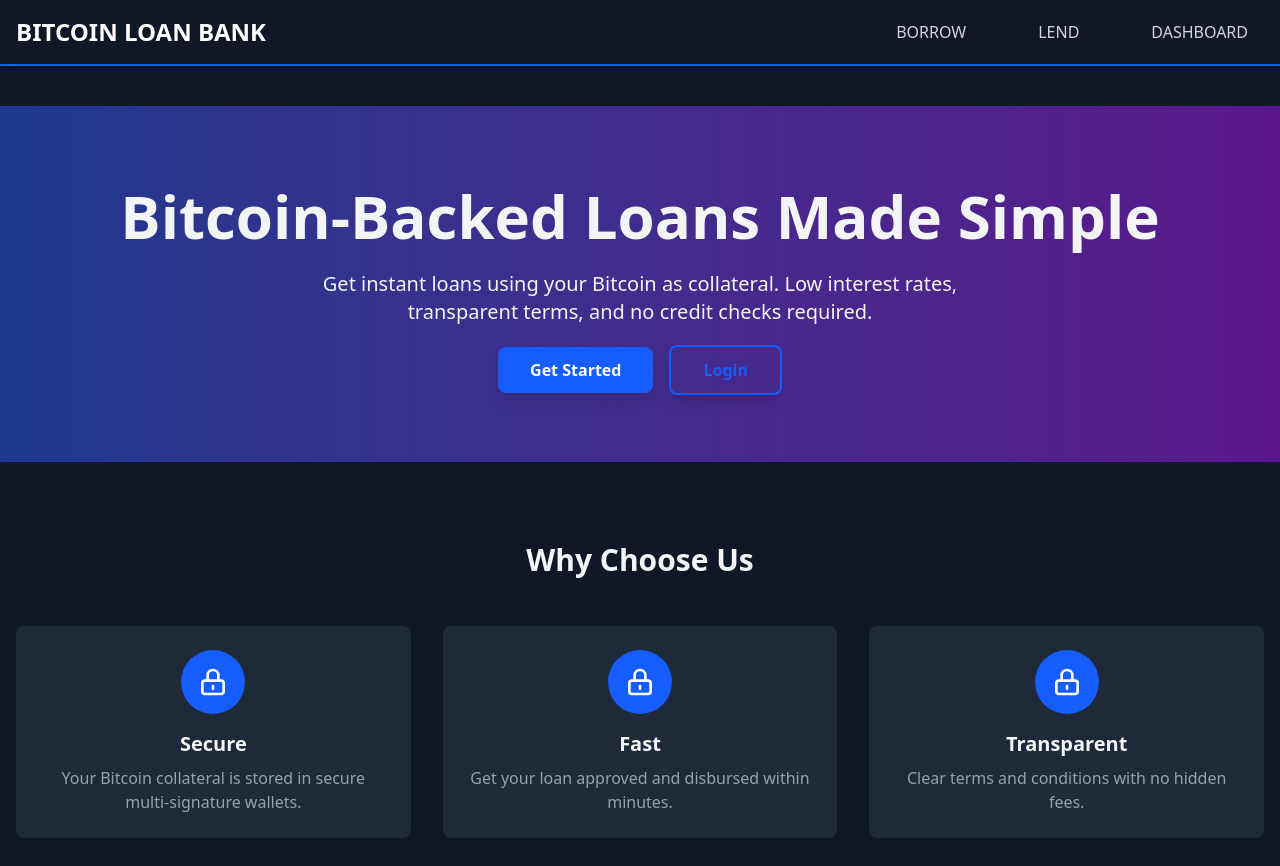
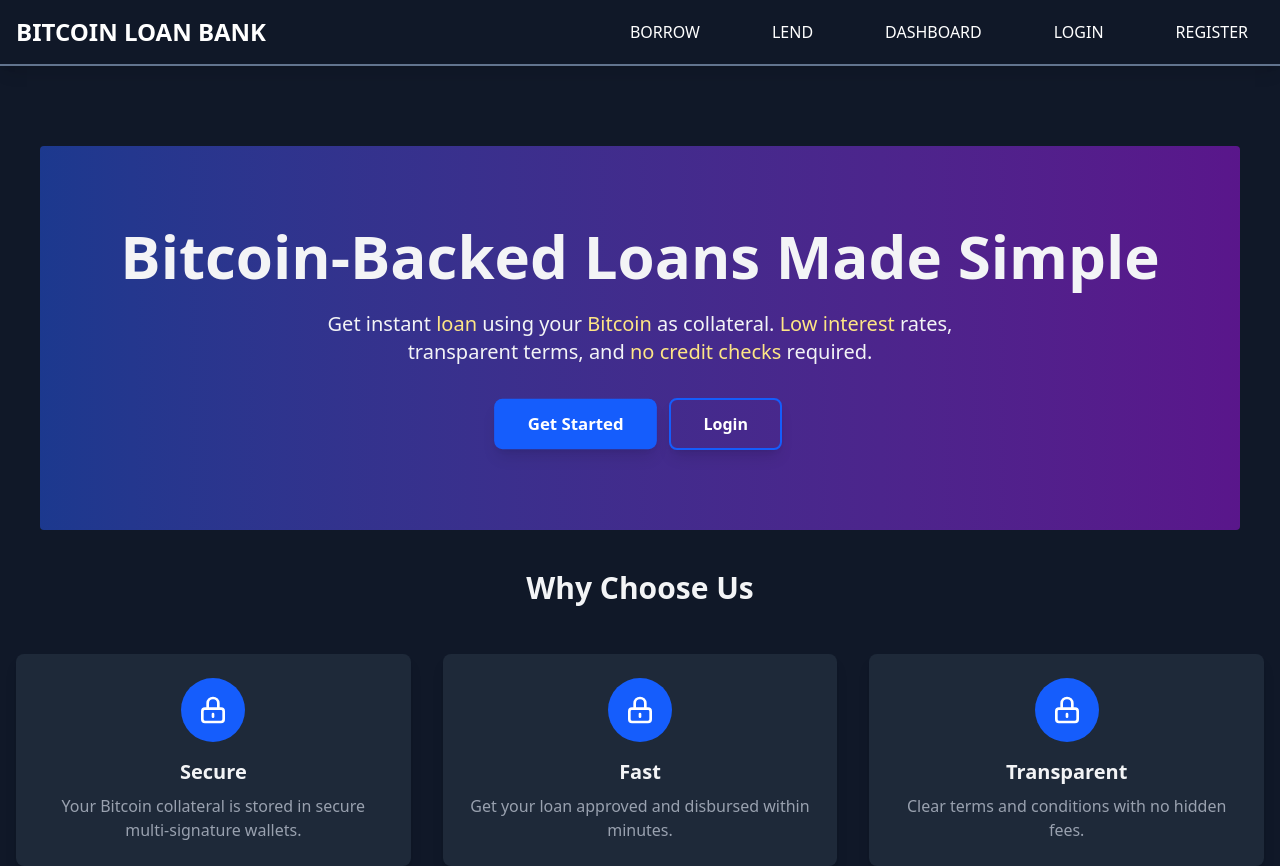
Before and after one commit to jayeshy14/bitcoin-bank, a React (Vite) app in the folder frontend/: page / in a window 1280 px wide. Shown: the top 866 px of the page. Built offline with nearby package versions, Linux system fonts and the light colour scheme.

Commit message:
small ui fixed

```diff
--- a/frontend/src/App.jsx
+++ b/frontend/src/App.jsx
@@ -18,7 +18,7 @@ import ListCollateral from './pages/loans/ListCollateral';
 function App() {
   return (
     <Router>
-      <div className="min-h-screen bg-gray-900 text-gray-200 flex flex-col">
+      <div className="min-h-screen bg-gray-900 text-gray-200 flex flex-col overflow-hidden">
         <Navbar />
         <main className="flex flex-col min-h-screen py-10 min-w-screen items-center justify-center">
           <Routes>
--- a/frontend/src/components/layout/Navbar.jsx
+++ b/frontend/src/components/layout/Navbar.jsx
@@ -9,22 +9,25 @@ const Navbar = () => {
   const navigate = useNavigate();
   const path = location.pathname.replace("/", "");
 
-  const navItem = ["Borrow", "Lend", "dashboard"];
+  const navItem = ["Borrow", "Lend", "dashboard", "login", "register"];
 
   return (
-    <nav className="bg-gray-900 shadow-lg border-b-2 border-blue-600">
+    <nav className="bg-gray-900 shadow-lg border-b-2 border-slate-500 ">
       <div className="container mx-auto px-4">
         <div className="flex justify-between items-center h-16 uppercase">
-          <Link to="/" className="text-2xl text-white font-bold transition duration-200 hover:text-blue-400">
+          <h1 onClick={() => navigate("/")} className="text-2xl text-white font-bold transition duration-200 hover:text-slate-300 cursor-pointer">
             Bitcoin Loan Bank
-          </Link>
+          </h1>
 
           <div className='flex flex-row gap-10 leading-0 items-center justify-center'>
-            {navItem.map((item, index) => (
+            {navItem
+              .filter(item => !(user && (item === "login" || item === "register"))) // Filter out login and register if user exists
+              .map((item, index) => (
                 <div key={index}>
                   <Link
                     to={`/${item}`}
-                  className={`px-4 py-2 rounded-lg transition duration-300 ${path === item ? 'bg-blue-500 text-white' : 'text-gray-300 hover:bg-blue-500 hover:text-white'}`}
+                    className={`px-4 py-2 rounded-lg transition !text-white duration-300 ${path === item ? "bg-slate-500 " : " hover:bg-slate-500"
+                      }`}
                   >
                     {item}
                   </Link>
--- a/frontend/src/pages/Home.jsx
+++ b/frontend/src/pages/Home.jsx
@@ -1,16 +1,17 @@
 import React from 'react';
-import { Link } from 'react-router-dom';
+import { Link, useNavigate } from 'react-router-dom';
 import { useAuth } from '../context/AuthContext';
 import { motion } from 'framer-motion';
 
 const Home = () => {
   const { user } = useAuth();
+  const navigate = useNavigate()
 
   return (
     <div className="space-y-20 bg-gray-900 text-gray-100">
       {/* Hero Section */}
-      <section className="text-center py-20 bg-gradient-to-r from-blue-900 to-purple-900">
-        <div className="mx-auto px-4">
+      <section className="text-center m-10 py-20 bg-gradient-to-r from-blue-900 to-purple-900 rounded">
+        <div className="mx-auto px-4 rounded-3xl">
           <motion.h1
             className="text-6xl font-extrabold mb-6"
             initial={{ opacity: 0, y: -50 }}
@@ -20,13 +21,13 @@ const Home = () => {
             Bitcoin-Backed Loans Made Simple
           </motion.h1>
           <motion.p
-            className="text-xl mb-8 max-w-2xl mx-auto"
+            className="text-xl mb-8 max-w-2xl mx-auto font-thin"
             initial={{ opacity: 0 }}
             animate={{ opacity: 1 }}
             transition={{ delay: 0.3, duration: 0.5 }}
           >
-            Get instant loans using your Bitcoin as collateral. Low interest rates,
-            transparent terms, and no credit checks required.
+            Get instant <span className='text-amber-200 font-normal'>loan</span> using your <span className='text-amber-200 font-normal'>Bitcoin</span> as collateral. <span className='text-amber-200 font-normal'>Low interest</span> rates,
+            transparent terms, and <span className='text-amber-200 font-normal'>no credit checks</span> required.
           </motion.p>
           {!user && (
             <motion.div
@@ -35,18 +36,18 @@ const Home = () => {
               animate={{ opacity: 1 }}
               transition={{ delay: 0.6, duration: 0.5 }}
             >
-              <Link
-                to="/register"
-                className="bg-blue-600 text-white px-8 py-3 rounded-lg font-semibold hover:bg-blue-700 shadow-lg transform hover:scale-105 transition-transform"
+              <button
+                onClick={() => navigate("/register")}
+                className="bg-blue-600 !text-white px-8 py-3 rounded-lg font-semibold hover:bg-blue-700 shadow-lg transform scale-105 hover:scale-90 transition-all cursor-pointer"
               >
                 Get Started
-              </Link>
-              <Link
-                to="/login"
-                className="border-2 border-blue-600 text-blue-600 px-8 py-3 rounded-lg font-semibold hover:bg-blue-600 hover:text-white shadow-lg transform hover:scale-105 transition-transform"
+              </button>
+              <button
+                onClick={() => navigate("/login")}
+                className="border-2 border-blue-600 !text-white px-8 py-3 rounded-lg font-semibold hover:bg-blue-600 hover:text-white shadow-lg transform hover:scale-85 transition-all cursor-pointer"
               >
                 Login
-              </Link>
+              </button>
             </motion.div>
           )}
         </div>
```
Also changed, not shown: 1 other file (tests, documents, lock files or other folders). Lines whose indentation alone changed are shown as unchanged.
